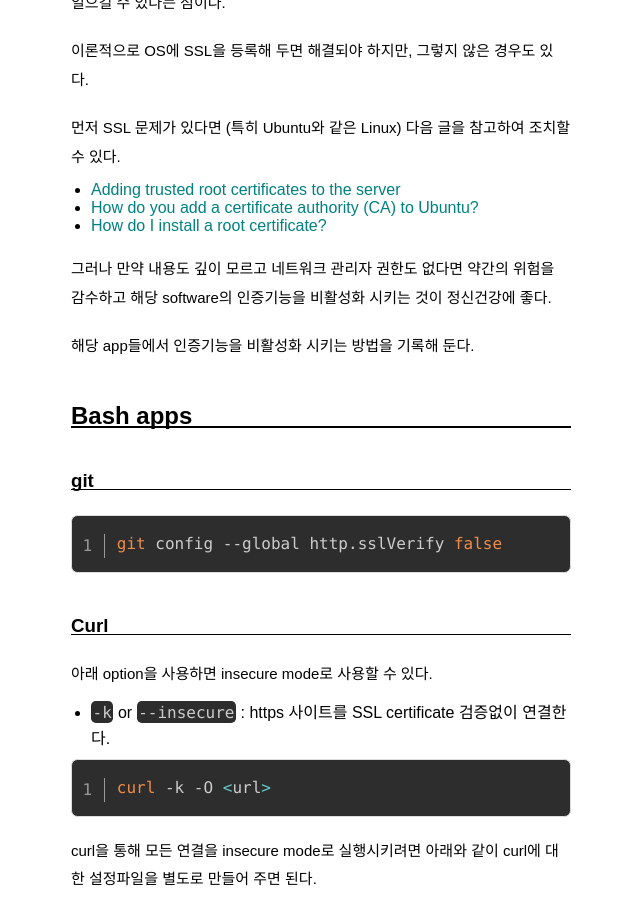
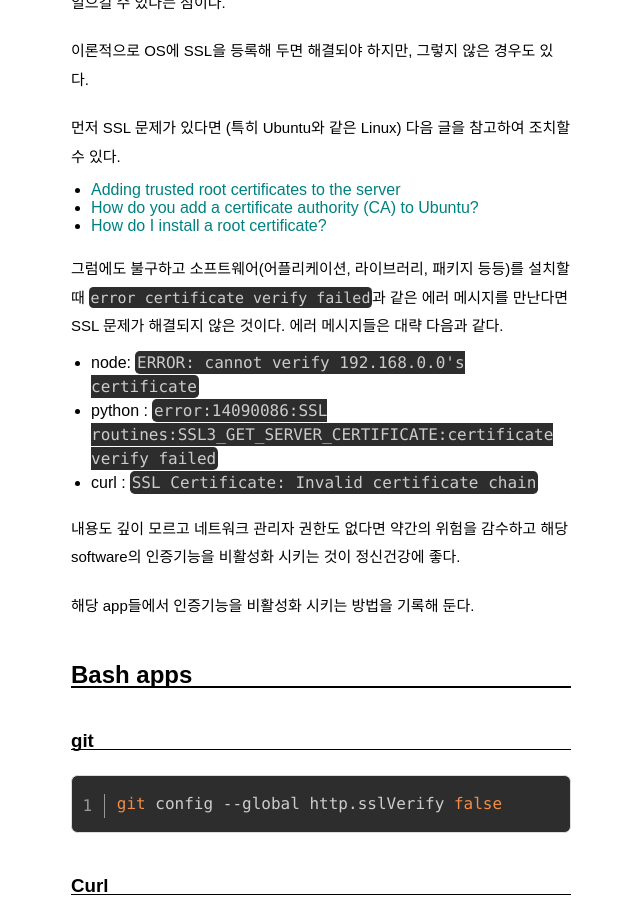
Before and after one commit to pinedance/blog, a Jekyll site: the page built from _posts/2017/07-12/2017-11-02-how-to-bypass-SSL.md, in a window 1280 px wide and 900 px high, scrolled down 460 px. Shown: the whole window, without its empty margins (319-959 px from the left). Built offline with Jekyll 4.4.1, drawn with Linux system fonts in a browser that asks for light colours; some web fonts are replaced; comment, search, counter and statistics services are not loaded.

Commit message:
update ssl

```diff
--- a/_posts/2017/07-12/2017-11-02-how-to-bypass-SSL.md
+++ b/_posts/2017/07-12/2017-11-02-how-to-bypass-SSL.md
@@ -16,8 +16,14 @@ categories: 코딩삽질기
 * [How do you add a certificate authority (CA) to Ubuntu?](https://superuser.com/questions/437330/how-do-you-add-a-certificate-authority-ca-to-ubuntu)
 * [How do I install a root certificate?](http://askubuntu.com/questions/73287/how-do-i-install-a-root-certificate)
 
+그럼에도 불구하고 소프트웨어(어플리케이션, 라이브러리, 패키지 등등)를 설치할 때 `error certificate verify failed`과 같은 에러 메시지를 만난다면 SSL 문제가 해결되지 않은 것이다. 에러 메시지들은 대략 다음과 같다.
 
-그러나 만약 내용도 깊이 모르고 네트워크 관리자 권한도 없다면 약간의 위험을 감수하고 해당 software의 인증기능을 비활성화 시키는 것이 정신건강에 좋다.
+* node: `ERROR: cannot verify 192.168.0.0's certificate`
+* python : `error:14090086:SSL routines:SSL3_GET_SERVER_CERTIFICATE:certificate verify failed`
+* curl : `SSL Certificate: Invalid certificate chain`
+
+
+내용도 깊이 모르고 네트워크 관리자 권한도 없다면 약간의 위험을 감수하고 해당 software의 인증기능을 비활성화 시키는 것이 정신건강에 좋다.
 
 해당 app들에서 인증기능을 비활성화 시키는 방법을 기록해 둔다.
 
```
